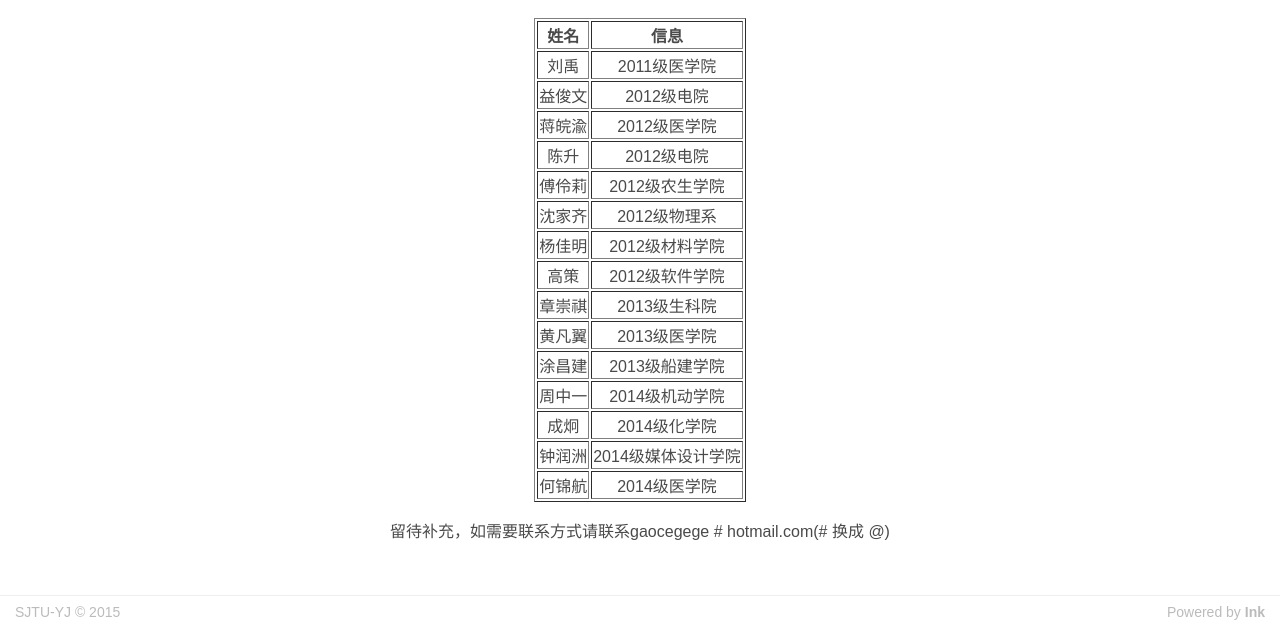
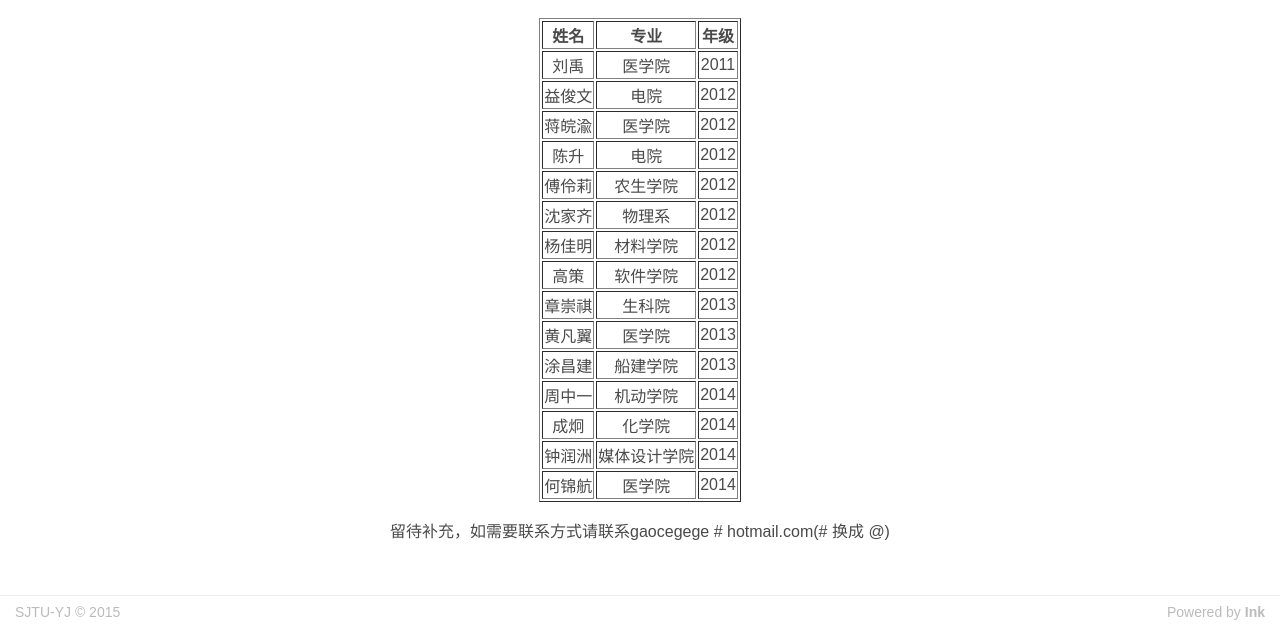
Before and after one commit to sjtu-yj/blog, a plain HTML site: page member.html in a window 1280 px wide. Shown: the part 382-1010 px from the top of the page. Drawn offline with Linux system fonts and the light colour scheme.

Commit message:
update using publish.sh

```diff
--- a/member.html
+++ b/member.html
@@ -25,82 +25,98 @@
                 <table align="center" border="1">
                     <tr>
                         <th>姓名</th>
-                        <th>信息</th>
+                        <th>专业</th>
+                        <th>年级</th>
                     </tr>
 
                     <tr>
                         <td>刘禹</td>
-                        <td>2011级医学院</td>
+                        <td>医学院</td>
+                        <td>2011</td>
                     </tr>
 
                     <tr>
                         <td>益俊文</td>
-                        <td>2012级电院</td>
+                        <td>电院</td>
+                        <td>2012</td>
                     </tr>
 
                     <tr>
                         <td>蒋皖渝</td>
-                        <td>2012级医学院</td>
+                        <td>医学院</td>
+                        <td>2012</td>
                     </tr>
 
                     <tr>
                         <td>陈升</td>
-                        <td>2012级电院</td>
+                        <td>电院</td>
+                        <td>2012</td>
                     </tr>
 
                     <tr>
                         <td>傅伶莉</td>
-                        <td>2012级农生学院</td>
+                        <td>农生学院</td>
+                        <td>2012</td>
                     </tr>
 
                     <tr>
                         <td>沈家齐</td>
-                        <td>2012级物理系</td>
+                        <td>物理系</td>
+                        <td>2012</td>
                     </tr>
 
                     <tr>
                         <td>杨佳明</td>
-                        <td>2012级材料学院</td>
+                        <td>材料学院</td>
+                        <td>2012</td>
                     </tr>
 
                     <tr>
                         <td>高策</td>
-                        <td>2012级软件学院</td>
+                        <td>软件学院</td>
+                        <td>2012</td>
                     </tr>
 
                     <tr>
                         <td>章崇祺</td>
-                        <td>2013级生科院</td>
+                        <td>生科院</td>
+                        <td>2013</td>
                     </tr>
 
                     <tr>
                         <td>黄凡翼</td>
-                        <td>2013级医学院</td>
+                        <td>医学院</td>
+                        <td>2013</td>
                     </tr>
 
                     <tr>
                         <td>涂昌建</td>
-                        <td>2013级船建学院</td>
+                        <td>船建学院</td>
+                        <td>2013</td>
                     </tr>
 
                     <tr>
                         <td>周中一</td>
-                        <td>2014级机动学院</td>
+                        <td>机动学院</td>
+                        <td>2014</td>
                     </tr>
 
                     <tr>
                         <td>成炯</td>
-                        <td>2014级化学院</td>
+                        <td>化学院</td>
+                        <td>2014</td>
                     </tr>
 
                     <tr>
                         <td>钟润洲</td>
-                        <td>2014级媒体设计学院</td>
+                        <td>媒体设计学院</td>
+                        <td>2014</td>
                     </tr>
 
                     <tr>
                     	<td>何锦航</td>
-                    	<td>2014级医学院</td>
+                    	<td>医学院</td>
+                    	<td>2014</td>
                     </tr>
                 </table>
                 <p>留待补充，如需要联系方式请联系gaocegege # hotmail.com(# 换成 @)</p>
```
